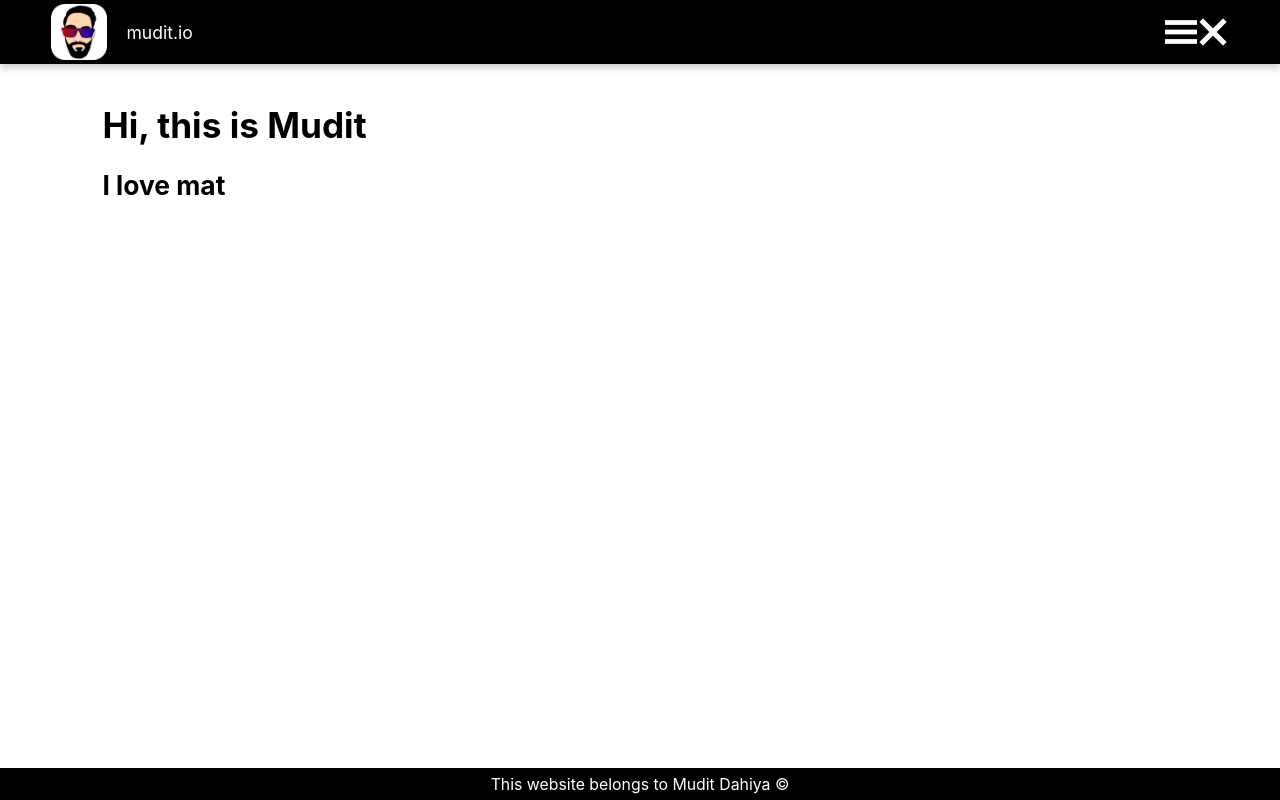
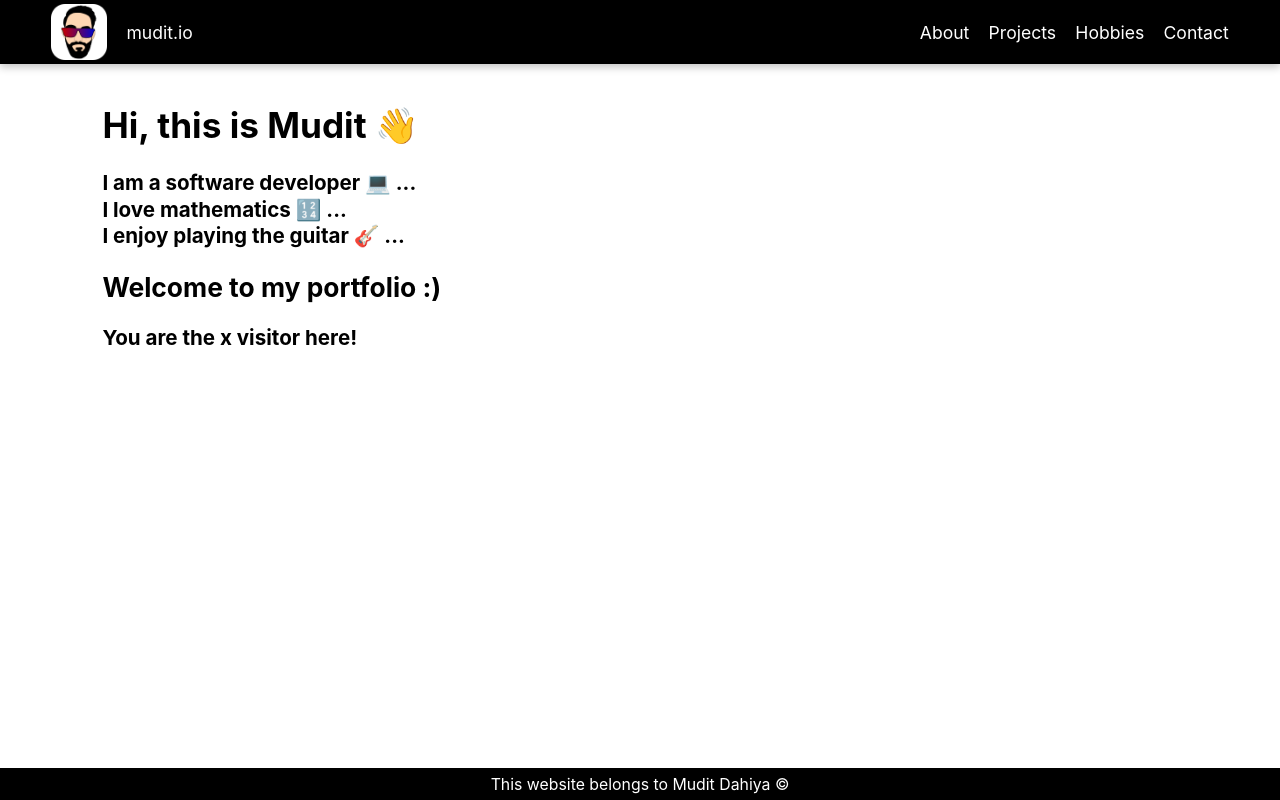
Before and after one commit to muditdahiya/mudit.online, a React (Create React App) app: page / in a window 1280 px wide. Built offline with nearby package versions, Linux system fonts and the light colour scheme.

Commit message:
made first page, quality improvement

```diff
--- a/src/App.js
+++ b/src/App.js
@@ -10,8 +10,8 @@ function App() {
       <BrowserRouter>
         <Header />
         <Main />
-        <Footer />
       </BrowserRouter>
+      <Footer />
     </div>
   );
 }
--- a/src/components/About/About.js
+++ b/src/components/About/About.js
@@ -9,7 +9,13 @@ function About() {
           data="https://drive.google.com/file/d/1hkVs2cTJnawdDW5WOMfUrBwsMMAAUqK2/preview"
           type="application/pdf"
         >
-          <div>No online PDF viewer installed</div>
+          <div>
+            No online PDF viewer installed.{" "}
+            <a href="https://drive.google.com/file/d/1hkVs2cTJnawdDW5WOMfUrBwsMMAAUqK2/preview">
+              Click here
+            </a>{" "}
+            to view PDF.
+          </div>
         </object>
       </div>
     </div>
--- a/src/components/Header/Header.js
+++ b/src/components/Header/Header.js
@@ -13,7 +13,8 @@ function Header() {
         </Link>
       </div>
       <nav className="right">
-        {/* <Link className="Link" to={"/about"}>
+        <div className="Links">
+          <Link className="Link" to={"/about"}>
             About
           </Link>
           <Link className="Link" to={"/projects"}>
@@ -24,7 +25,8 @@ function Header() {
           </Link>
           <Link className="Link" to={"/contact"}>
             Contact
-        </Link> */}
+          </Link>
+        </div>
         <img className="menu" src={menu} alt="menu"></img>
         <img className="cross" src={cross} alt="cross"></img>
       </nav>
--- a/src/containers/Home/Home.js
+++ b/src/containers/Home/Home.js
@@ -3,25 +3,26 @@ import { useEffect } from "react";
 function Home() {
   useEffect(() => {
     const texts = [
-      "I am a software developer ...",
-      "I love mathematics ...",
-      "I enjoy playing the guitar ...",
+      "I am a software developer 💻 ... I love mathematics 🔢 ... I enjoy playing the guitar 🎸 ...",
     ];
 
     const timeouts = [];
 
     const writeText = (text) => {
       return new Promise((resolve, reject) => {
-        const time = 60;
+        const time = 40;
+        document.getElementById("animateText").innerHTML = "";
         for (let i = 0; i < text.length; i++) {
           const t1 = setTimeout(() => {
             document.getElementById("animateText").innerHTML += text[i];
+            if (text[i] === " " && text[i - 1] === ".")
+              document.getElementById("animateText").innerHTML += "<br/>";
           }, i * time);
           timeouts.push(t1);
 
           const t2 = setTimeout(() => {
             resolve();
-          }, (text.length + 20) * time);
+          }, (text.length + 100) * time);
           timeouts.push(t2);
         }
       });
@@ -29,7 +30,7 @@ function Home() {
 
     const deleteText = (text) => {
       return new Promise((resolve, reject) => {
-        const time = 30;
+        const time = 15;
         for (let i = 0; i < text.length; i++) {
           const t4 = setTimeout(() => {
             document.getElementById("animateText").innerHTML = document
@@ -50,9 +51,9 @@ function Home() {
       let i = 0;
       while (true) {
         await writeText(texts[i]);
-        await deleteText(texts[i]);
+        await deleteText(texts[i] + "..");
         i++;
-        if (i === 3) {
+        if (i === texts.length) {
           i = 0;
         }
       }
@@ -72,12 +73,18 @@ function Home() {
 
   return (
     <div className="Home page">
-      <h1 className="pageHeading">Hi, this is Mudit</h1>
-      <div id="stage">
-        <h2>
-          <span id="animateText"></span>
-        </h2>
+      <h1 className="pageHeading">Hi, this is Mudit &#128075;</h1>
+      <div id="fixedSpace">
+        <h3>
+          <p id="animateText">
+            <br />
+            <br />
+            <br />
+          </p>
+        </h3>
       </div>
+      <h2>Welcome to my portfolio :)</h2>
+      <h3>You are the x visitor here!</h3>
     </div>
   );
 }
--- a/src/index.scss
+++ b/src/index.scss
@@ -40,7 +40,6 @@ body {
   box-shadow: rgba(0, 0, 0, 0.24) 0px 3px 8px;
   padding: 0 4vw;
   z-index: 10;
-
   .right {
     display: flex;
     flex-direction: row;
@@ -66,6 +65,7 @@ body {
   .menu,
   .cross {
     height: 4vh;
+    display: none;
   }
 }
 
@@ -89,12 +89,12 @@ body {
 }
 
 .Home {
-  #stage {
-    // margin-left: 4vw;
-    height: 55vh;
+  #fixedSpace {
+    //fixing a space for the text animation
+    line-height: 1.5em;
+    height: 4.5em;
   }
 }
-
 .About {
   .PDF {
     height: 80vh;
@@ -115,14 +115,24 @@ body {
   body {
     font-size: 1em;
   }
+  .Header {
+    .menu {
+      display: block;
+    }
+    .cross,
+    .Links {
+      display: none;
+    }
+  }
+  .Home {
+    #animateText {
+      font-size: 0.95em;
+    }
+  }
   .About {
     .PDF {
       height: 60vh;
     }
-  }
-  .menu,
-  .cross {
-    display: block;
   }
 }
 
```
Lines whose indentation alone changed are shown as unchanged.
